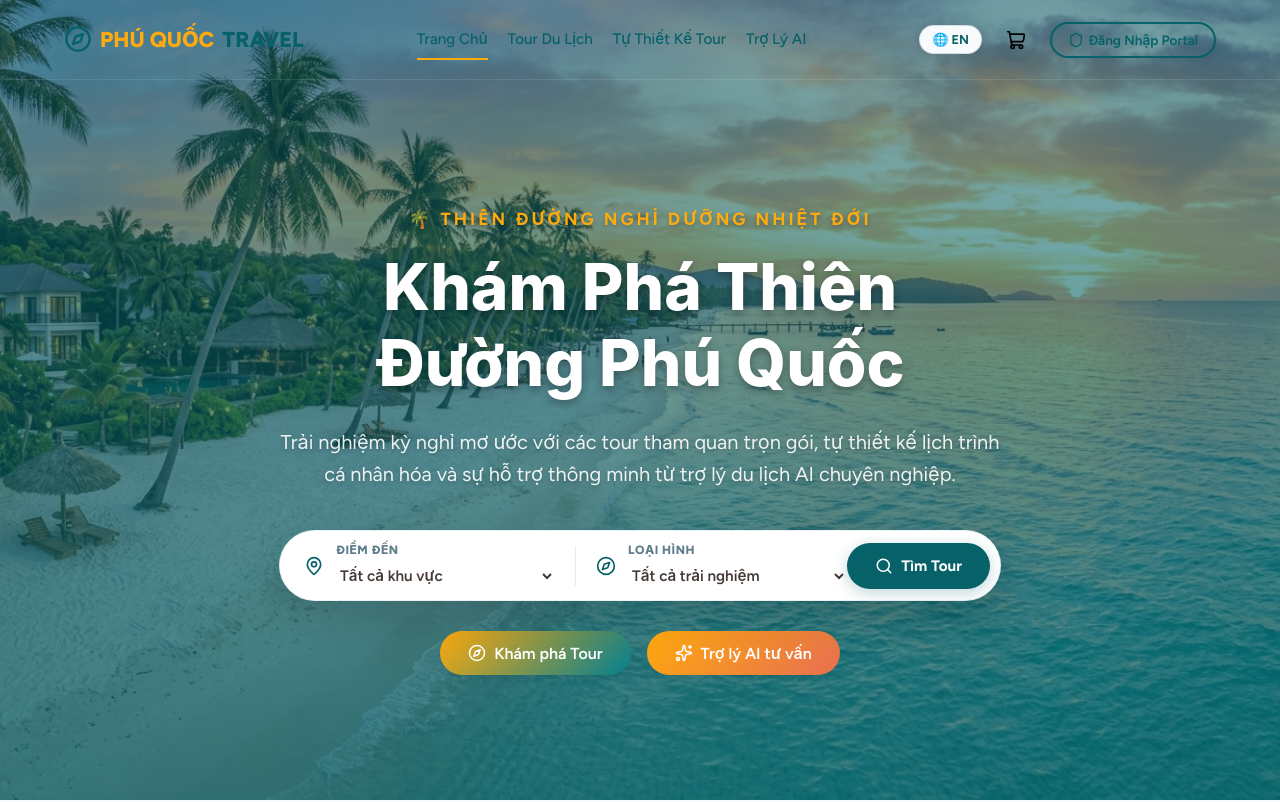
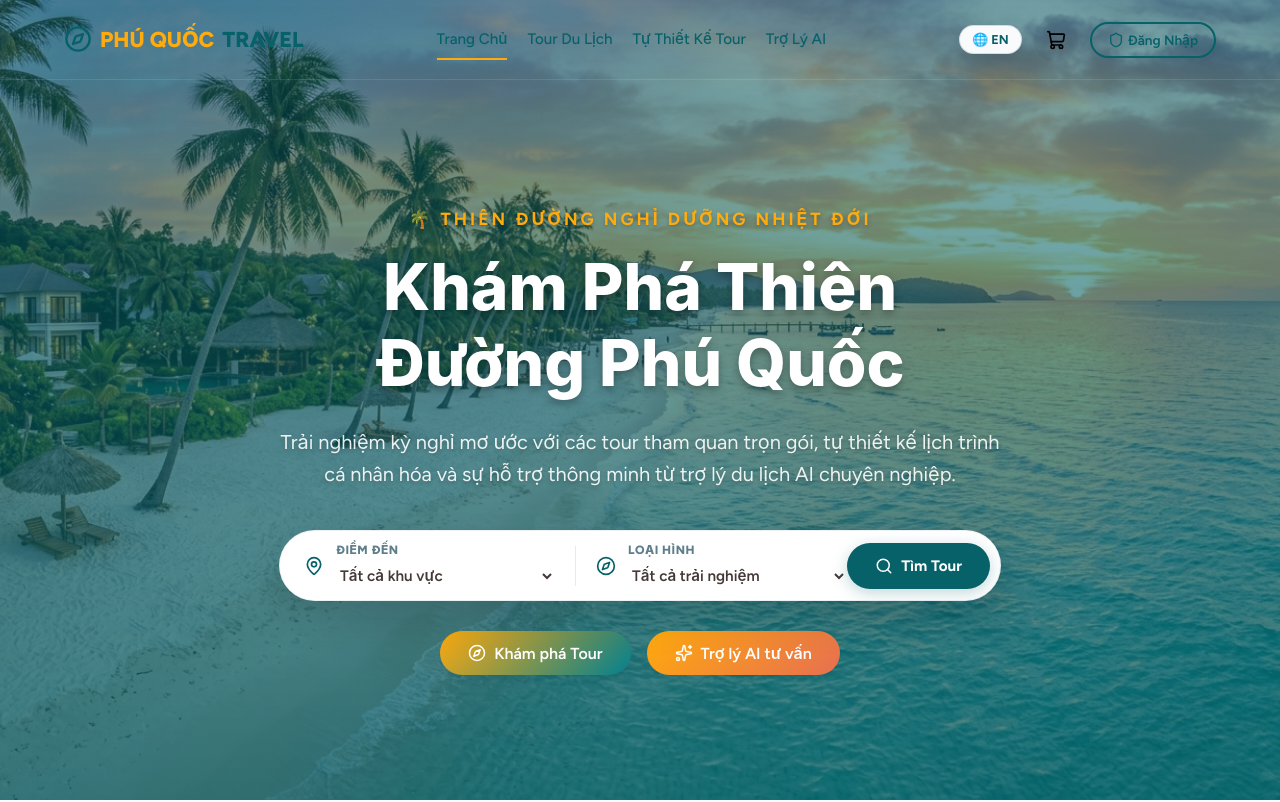
Before and after one commit to huahongquang/phuquoctravel, a React (Vite) app: page / in a window 1280 px wide. Shown: the top 802 px of the page. Built offline with nearby package versions, Linux system fonts and the light colour scheme; a web font is replaced by a local one.

Commit message:
chore: change login button text to remove Portal keyword

```diff
--- a/src/data/translations.js
+++ b/src/data/translations.js
@@ -6,7 +6,7 @@ export const translations = {
     nav_builder: "Tự Thiết Kế Tour",
     nav_transport: "Vé Máy Bay & Phà",
     nav_ai: "Trợ Lý AI",
-    nav_login: "Đăng Nhập Portal",
+    nav_login: "Đăng Nhập",
     nav_logout: "Đăng xuất",
 
     // Hero Section
@@ -122,7 +122,7 @@ export const translations = {
     nav_builder: "Custom Tour Builder",
     nav_transport: "Flights & Ferries",
     nav_ai: "AI Assistant",
-    nav_login: "Portal Login",
+    nav_login: "Login",
     nav_logout: "Logout",
 
     // Hero Section
```
